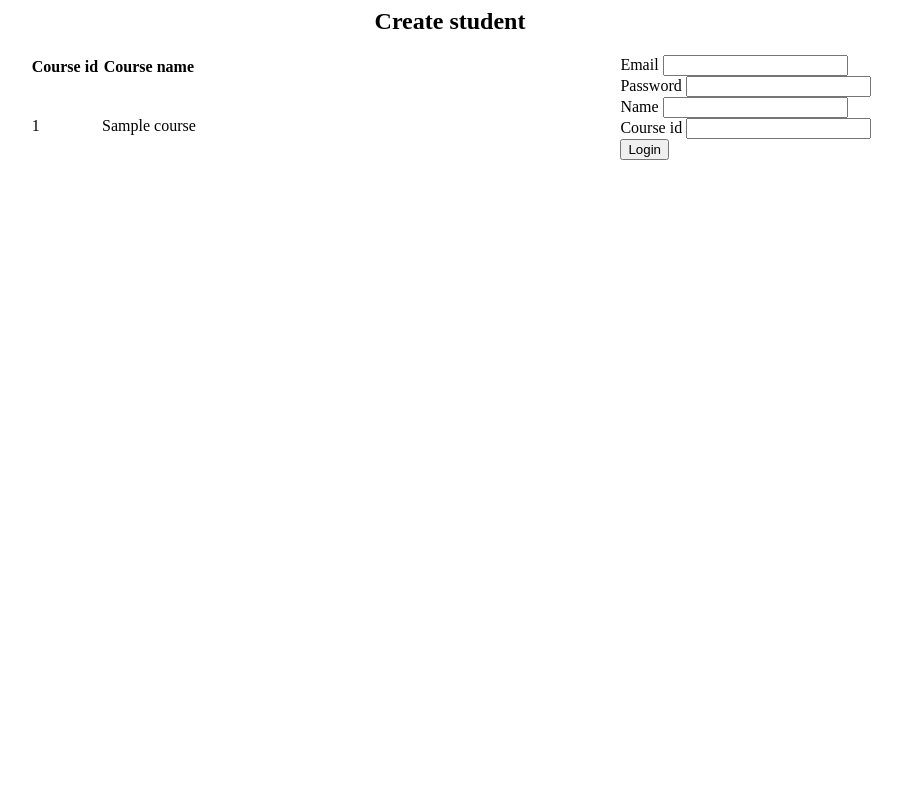
After one commit to WillGrabham/Assignment, a Flask app: page /create in a window 1280 px wide. The commit adds this page. Shown: the whole page, without its empty margins (190-1092 px from the left). Run offline with Flask 3, Linux system fonts and the light colour scheme; a user stored in the database is signed in; tables that the repository leaves empty hold one stand-in row (values such as "Sample post").

Commit message:
Add page for tutor to create a student

```diff
--- a/website/api.py
+++ b/website/api.py
@@ -1,4 +1,4 @@
-from website.models import Student, StudentTutor, ModuleEnrolment, CourseModule, Module
+from website.models import Student, StudentTutor, ModuleEnrolment, CourseModule, Module, Course
 
 
 def get_students_for_tutor(tutor_id):
@@ -31,6 +31,10 @@ def get_all_modules():
     return Module.query.all()
 
 
+def get_all_courses():
+    return Course.query.all()
+
+
 def get_all_module_ids():
     modules = get_all_modules()
     module_ids = []
--- a/website/forms.py
+++ b/website/forms.py
@@ -1,10 +1,11 @@
 from flask_wtf import FlaskForm
 from wtforms import StringField, PasswordField, SubmitField, BooleanField, IntegerField
+from wtforms.fields.simple import EmailField
 from wtforms.validators import DataRequired, Email, NumberRange
 
 
 class TutorLoginForm(FlaskForm):
-    email = StringField('Email', validators=[DataRequired(), Email()])
+    email = EmailField('Email', validators=[DataRequired(), Email()])
     password = PasswordField('Password', validators=[DataRequired()])
     remember = BooleanField('Remember Me')
     submit = SubmitField('Login')
@@ -14,3 +15,11 @@ class TutorAddStudentGradeForm(FlaskForm):
     module_id = IntegerField('Module id', validators=[DataRequired()])
     grade = IntegerField('Grade', validators=[DataRequired(), NumberRange(min=0, max=100)])
     submit = SubmitField('Add Grade')
+
+
+class TutorCreateStudentForm(FlaskForm):
+    student_email = EmailField('Email', validators=[DataRequired(), Email()])
+    student_password = PasswordField('Password', validators=[DataRequired()])
+    student_name = StringField('Name', validators=[DataRequired()])
+    course_id = IntegerField('Course id', validators=[DataRequired()])
+    submit = SubmitField('Create student')
--- a/website/routes.py
+++ b/website/routes.py
@@ -5,9 +5,9 @@ from flask_login import current_user, login_user, logout_user, login_required
 
 from website import bcrypt, db
 from website.api import get_student_grades, get_student_name, get_students_for_tutor, get_all_modules, \
-    get_all_module_ids, get_student_enrolments
-from website.forms import TutorLoginForm, TutorAddStudentGradeForm
-from website.models import Tutor, ModuleEnrolment
+    get_all_module_ids, get_student_enrolments, get_all_courses
+from website.forms import TutorLoginForm, TutorAddStudentGradeForm, TutorCreateStudentForm
+from website.models import Tutor, ModuleEnrolment, Student, Course, StudentTutor
 
 main = Blueprint('main', __name__)
 
@@ -48,7 +48,7 @@ def logout():
     return redirect(url_for('main.home'))
 
 
-@main.route('/tutor/edit/<int:student_id>', methods=['GET', 'POST'])
+@main.route('/edit/<int:student_id>', methods=['GET', 'POST'])
 @login_required
 def edit_student(student_id):
     if is_tutor():
@@ -79,6 +79,42 @@ def edit_student(student_id):
         return redirect(url_for('main.home'))
 
 
+@main.route('/create', methods=['GET', 'POST'])
+@login_required
+def create_student():
+    if is_tutor():
+        form = TutorCreateStudentForm()
+        if form.validate_on_submit():
+            if (Student.query.filter_by(student_email=form.student_email.data).first() is None and
+                    Course.query.filter_by(course_id=form.course_id.data).first() is not None):
+                db.session.add(
+                    Student(
+                        student_email=form.student_email.data,
+                        student_password=bcrypt.generate_password_hash(form.student_password.data),
+                        student_name=form.student_name.data,
+                        join_date=datetime.now().date(),
+                        course_id=form.course_id.data,
+                    )
+                )
+                db.session.commit()
+                student_id = Student.query.filter_by(student_email=form.student_email.data).first().id
+                db.session.add(
+                    StudentTutor(
+                        student_id=student_id,
+                        tutor_id=current_user.id
+                    )
+                )
+                db.session.commit()
+                return redirect(url_for('main.edit_student', student_id=student_id))
+        return render_template(
+            "create_student.html",
+            form=form,
+            courses=get_all_courses(),
+        )
+    else:
+        return redirect(url_for('main.home'))
+
+
 @main.route('/tutor/login', methods=['GET', 'POST'])
 def tutor_login():
     print('in tutor login')
--- /dev/null
+++ b/website/templates/create_student.html
@@ -0,0 +1,53 @@
+<body>
+<h2 style="text-align: center">Create student</h2>
+<div style="display: flex; flex-flow: wrap row; justify-content: space-around">
+    <table>
+        <thead>
+        <tr>
+            <th>Course id</th>
+            <th>Course name</th>
+        </tr>
+        </thead>
+        {% for course in courses: %}
+        <tr>
+            <td>{{course.course_id}}</td>
+            <td>{{course.course_name}}</td>
+        </tr>
+        {% endfor %}
+    </table>
+    <form method="POST" action="{{ url_for('main.create_student') }}">
+        {{ form.hidden_tag() }}
+        <div class="input-field">
+            {{ form.student_email.label }}
+            {{ form.student_email(class="validate") }}
+            {% if form.student_email.errors %}
+            <span>{{ form.student_email.errors[0] }}</span>
+            {% endif %}
+        </div>
+        <div class="input-field">
+            {{ form.student_password.label }}
+            {{ form.student_password(class="validate") }}
+            {% if form.student_password.errors %}
+            <span>{{ form.student_password.errors[0] }}</span>
+            {% endif %}
+        </div>
+        <div class="input-field">
+            {{ form.student_name.label }}
+            {{ form.student_name(class="validate") }}
+            {% if form.student_name.errors %}
+            <span>{{ form.student_name.errors[0] }}</span>
+            {% endif %}
+        </div>
+        <div class="input-field">
+            {{ form.course_id.label }}
+            {{ form.course_id(class="validate") }}
+            {% if form.course_id.errors %}
+            <span>{{ form.course_id.errors[0] }}</span>
+            {% endif %}
+        </div>
+        <div class="input-field">
+            <button type="submit">Login</button>
+        </div>
+    </form>
+</div>
+</body>
--- a/website/templates/tutor_home.html
+++ b/website/templates/tutor_home.html
@@ -9,7 +9,7 @@
         {% for student_id, object in student_grades.items() %}
             <div style="width: 40rem;border: 3px solid black; margin: 10px">
                 <div style="text-align: center">
-                    <a href="/tutor/edit/{{student_id}}">
+                    <a href="{{url_for('main.edit_student', student_id=student_id)}}">
                         <h3>{{object.student_name}}</h3>
                     </a>
                 </div>
```
